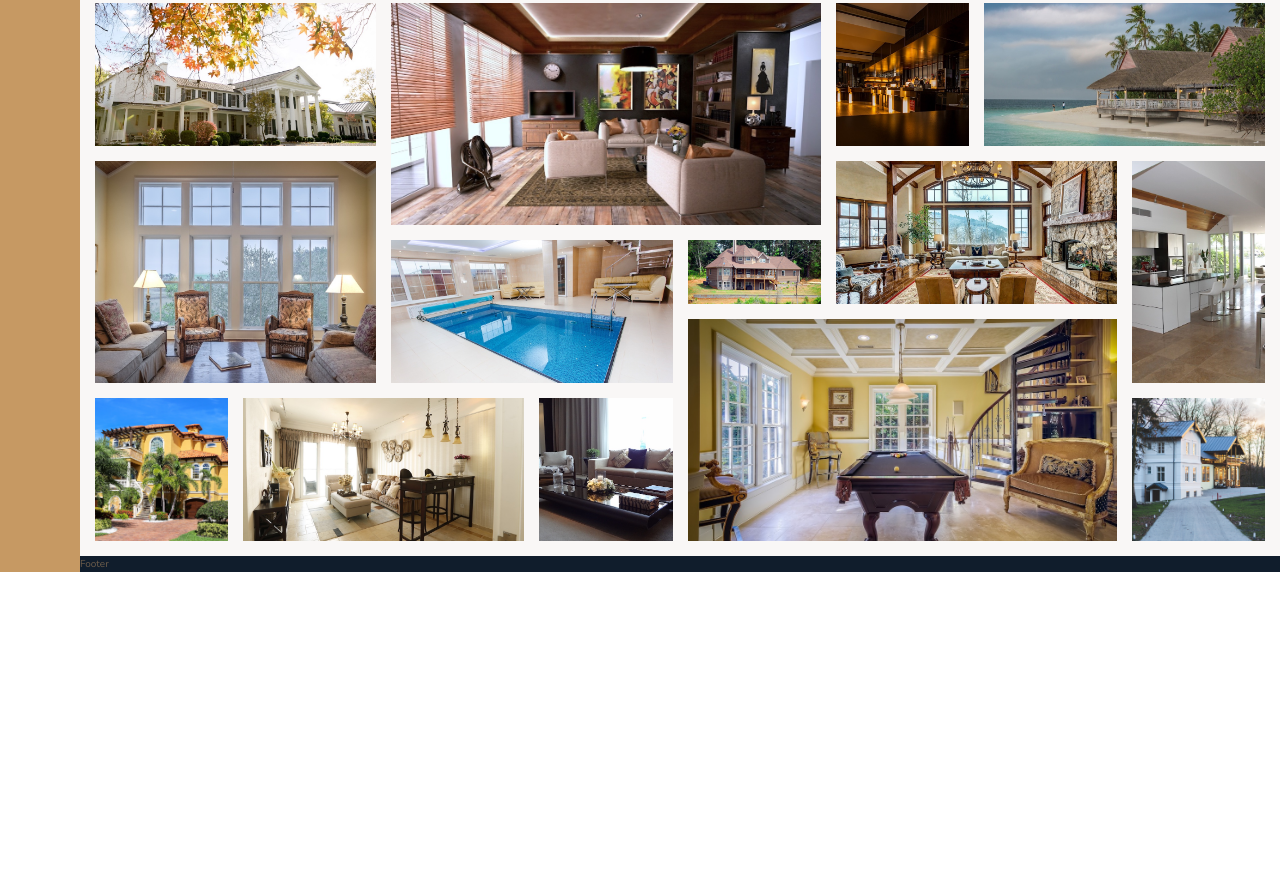
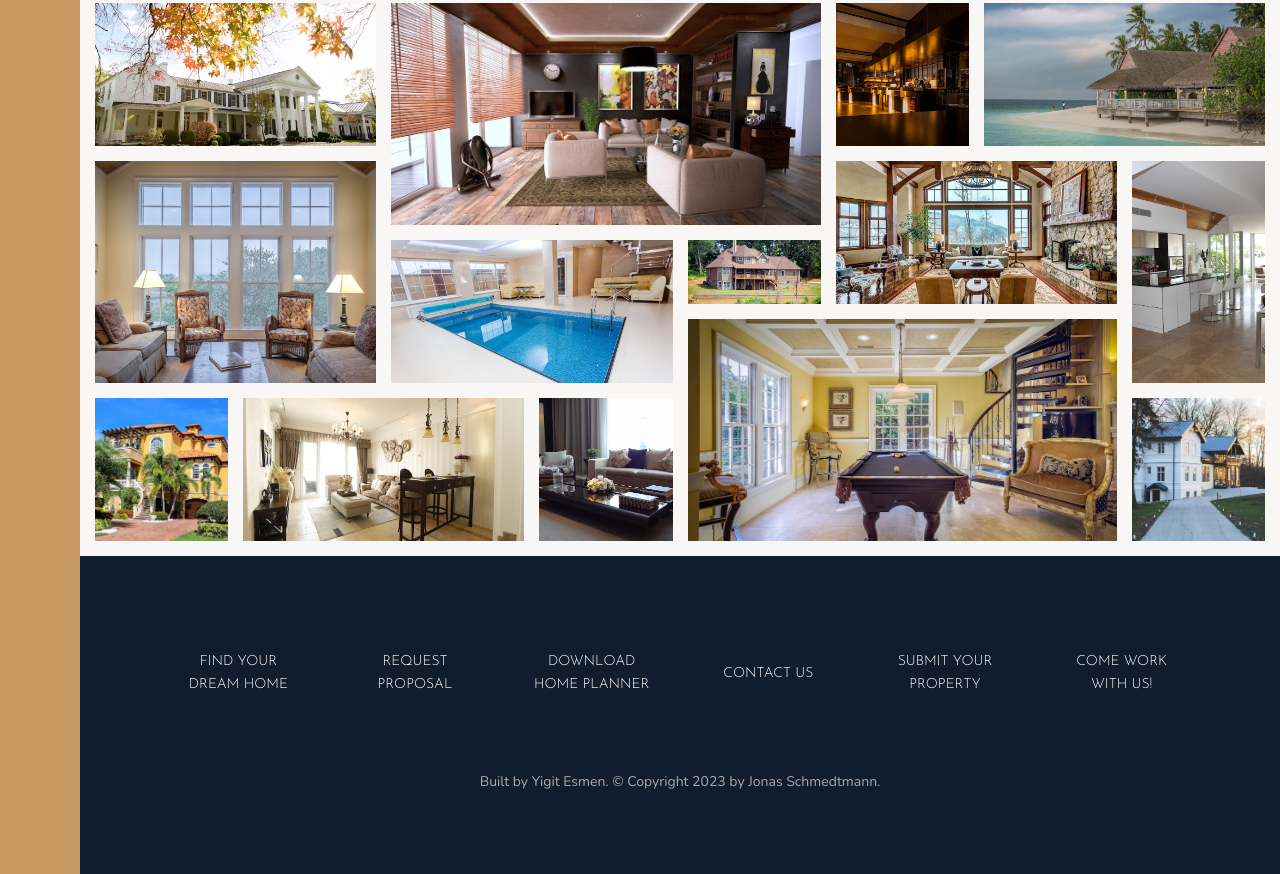
Before and after one commit to YigitEsmen/Nexter, a website: page index.html in a window 1280 px wide. Shown: the part 3084-3958 px from the top of the page. Before the commit the page ends 3656 px from the top, so only its background shows below. Drawn offline with nearby package versions, Linux system fonts and the light colour scheme; files that its build step writes are made by us from their sources.

Commit message:
Build footer

```diff
--- a/index.html
+++ b/index.html
@@ -16,7 +16,9 @@
 </head>
 
 <body class="container">
-    <div class="sidebar">Sidebar</div>
+    <div class="sidebar">
+
+    </div>
 
     <header class="header">Header</header>
 
@@ -107,7 +109,18 @@
         <figure class="gallery__item"><img class="gallery__img" src="../img/gal-14.jpeg" alt="Gallery image 14"></figure>
     </section>
 
-    <footer class="footer">Footer</footer>
+    <footer class="footer">
+        <ul class="nav">
+            <li class="nav__item"><a class="nav__link" href="#">Find your dream home</a></li>
+            <li class="nav__item"><a class="nav__link" href="#">Request proposal</a></li>
+            <li class="nav__item"><a class="nav__link" href="#">Download home planner</a></li>
+            <li class="nav__item"><a class="nav__link" href="#">Contact us</a></li>
+            <li class="nav__item"><a class="nav__link" href="#">Submit your property</a></li>
+            <li class="nav__item"><a class="nav__link" href="#">Come work with us!</a></li>
+        </ul>
+
+        <p class="copyright">Built by Yigit Esmen. &copy; Copyright 2023 by Jonas Schmedtmann.</p>
+    </footer>
 
     <script src="js/script.js"></script>
 </body>
--- a/sass/base/_base.scss
+++ b/sass/base/_base.scss
@@ -9,4 +9,5 @@
 html {
     box-sizing: border-box;
     font-size: 62.5%;
+    scroll-behavior: smooth;
 }
--- a/sass/layouts/_footer.scss
+++ b/sass/layouts/_footer.scss
@@ -1,4 +1,42 @@
 .footer {
     background-color: $color-secondary;
     grid-column: full-start / full-end;
+    padding: 8rem;
+    font-size: 1.4rem;
+    text-align: center;
 }
+
+.nav {
+    list-style: none;
+
+    display: grid;
+    grid-template-columns: repeat(auto-fit, minmax(15rem, 1fr));
+    gap: 2rem;
+    align-items: center;
+
+    &__link:link,
+    &__link:visited {
+        font-family: $font-display;
+        color: #fff;
+        text-decoration: none;
+        text-transform: uppercase;
+        padding: 1.5rem;
+        display: block;
+        transition: all .2s;
+        cursor: pointer;
+    }
+
+    &__link:hover,
+    &__link:active {
+        background-color: rgba(#fff, .05);
+        transform: translateY(-3px);
+    }
+}
+
+.copyright {
+    color: $color-gray-light-2;
+    width: 70%;
+    margin-top: 6rem;
+    margin-left: auto;
+    margin-right: auto;
+}
```
